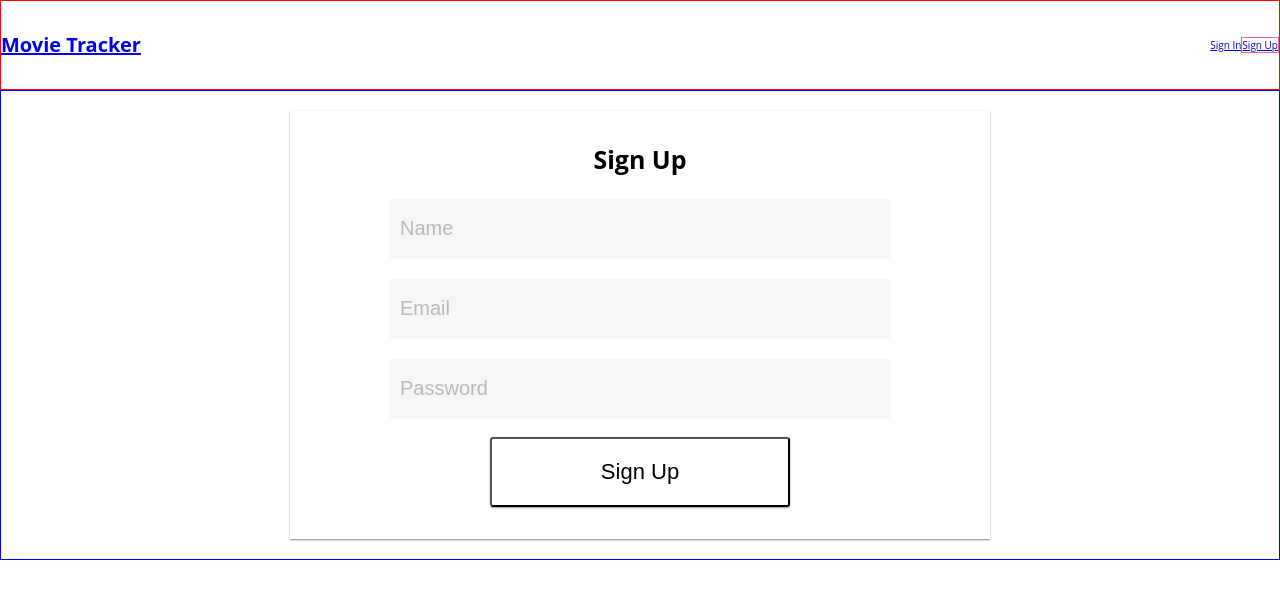
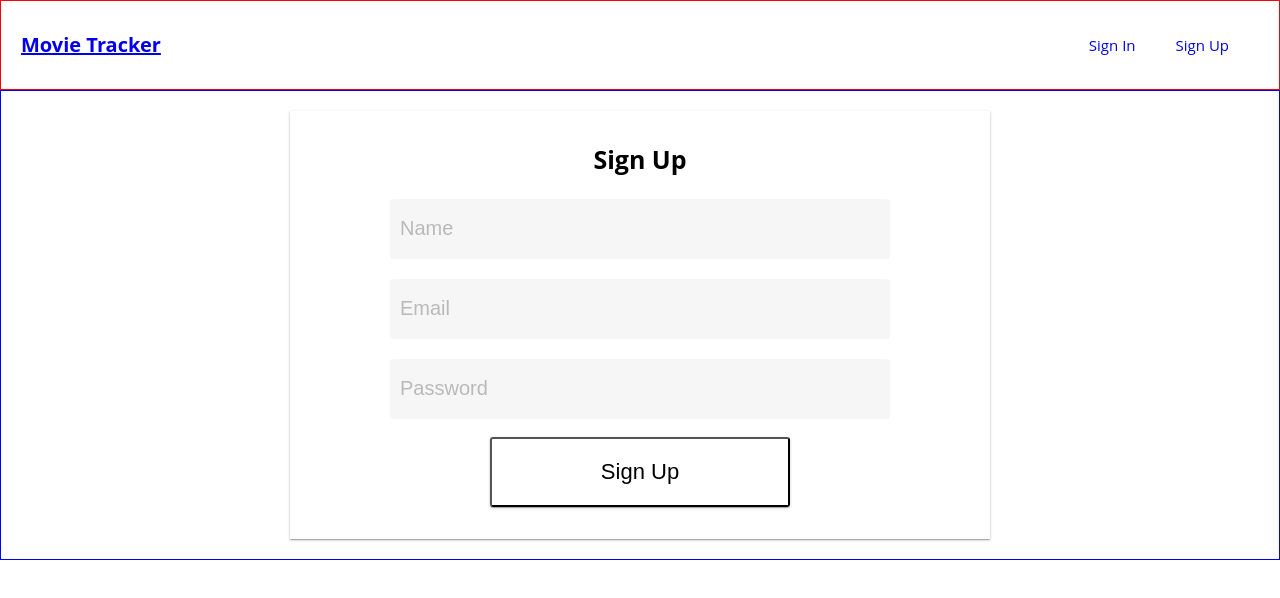
Before and after one commit to Awiedenman/movie-tracker-2, a React (Create React App) app in the folder frontend/: page /sign-up in a window 1280 px wide. Shown: the top 598 px of the page. Built offline with nearby package versions, Linux system fonts and the light colour scheme; no server answers.

Commit message:
Fix deleting favorite on hom

```diff
--- a/frontend/src/Containers/Header/Header.css
+++ b/frontend/src/Containers/Header/Header.css
@@ -1,3 +1,26 @@
-.active {
+.header {
+  padding: 2rem;
+}
+
+.header__nav > a,
+.sign-out {
+  cursor: pointer;
+  font-size: 1.5rem;
+  margin-right: 2rem;
+  padding: 1rem;
+  text-decoration: none;
+}
+
+.header__welcome-message {
+  font-size: 1.5rem;
+  padding-bottom: 2rem;
+}
+.active, {
   border: 1px solid palevioletred;
 }
+
+.sign-out {
+  background: red;
+  border: 1px solid red;
+  color: #fff;
+}
--- a/frontend/src/Containers/Header/Header.js
+++ b/frontend/src/Containers/Header/Header.js
@@ -15,16 +15,16 @@ export const Header = props => {
         <h1>Movie Tracker</h1>
       </Link>
       <nav>
-        {user.name && <p>Welcome back {user.name}</p>}
-        {user.id && !user.name && <p>Thanks for signing up</p>}
+        {user.name && <p className="header__welcome-message">Welcome back {user.name}</p>}
+        {user.id && !user.name && <p className="header__welcome-message">Thanks for signing up</p>}
         {
           user.id ?
-            <div>
-              <button className="sign-out" onClick={() => signOut() && clearUserFavorites() }>Sign Out</button>
+            <div className="header__nav">
+              <a className="sign-out" onClick={() => signOut() && clearUserFavorites() }>Sign Out</a>
               <Link to="favorites">favorites</Link>
             </div>
             :
-            <div>
+            <div className="header__nav">
               <NavLink exact to="/login">Sign In</NavLink>
               <NavLink exact to="/sign-up">Sign Up</NavLink>
             </div>
--- a/frontend/src/Containers/Home/Home.js
+++ b/frontend/src/Containers/Home/Home.js
@@ -29,8 +29,8 @@ export class Home extends Component {
         postUserFavorites(movie, userId);
         this.props.addFavorite(movie);
       } else {
+        await deleteUserFavorite(movie.id, userId);
         this.props.removeFavorite(movie);
-        await deleteUserFavorite(userId, movie.id);
       }
     }
 
```
